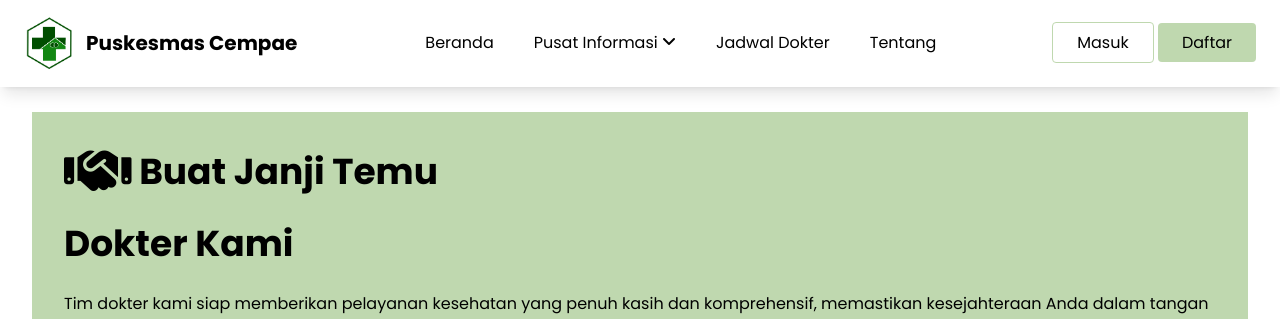
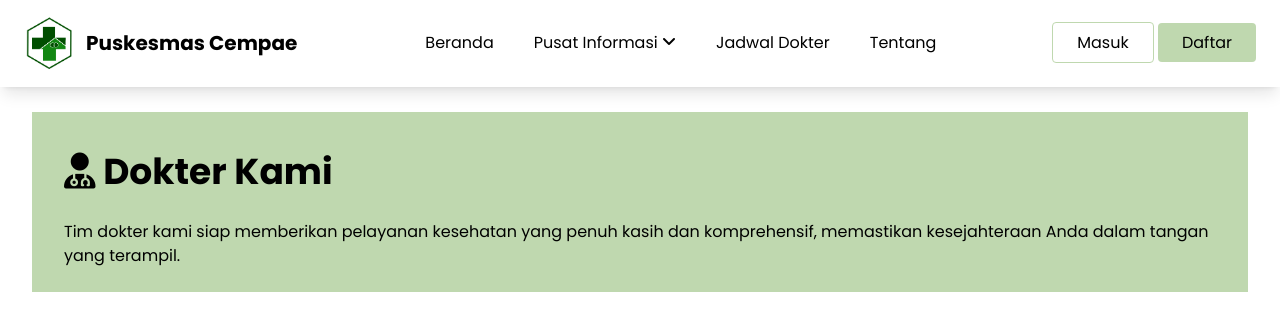
Before and after one commit to azzahra-04/puskesmas-cempae, a SvelteKit app: page /doctor-schedules in a window 1280 px wide. Shown: the top 319 px of the page. Built offline with nearby package versions, Linux system fonts and the light colour scheme; no server answers; the database is empty.

Commit message:
Update +page.svelte

```diff
--- a/src/routes/(main)/doctor-schedules/+page.svelte
+++ b/src/routes/(main)/doctor-schedules/+page.svelte
@@ -77,11 +77,8 @@
   <div class="max-w-screen-xl mx-auto px-4 md:px-8 ">
     <div class="bg-green justify-between py-6 px-4 md:px-8" id="jadwal-dokter">
 <h1 class="text-2xl py-4 md:text-3xl lg:text-4xl font-bold">
-      <i class="fa-solid fa-handshake fa-xl"></i> Buat Janji Temu
+      <i class="fa-solid fa-user-doctor"></i> Dokter Kami
     </h1>
-      <h2 class="text-2xl py-4 md:text-3xl lg:text-4xl font-bold">
-        Dokter Kami
-      </h2>
       <p class="mt-3">
         Tim dokter kami siap memberikan pelayanan kesehatan yang penuh kasih dan
         komprehensif, memastikan kesejahteraan Anda dalam tangan yang terampil.
```
